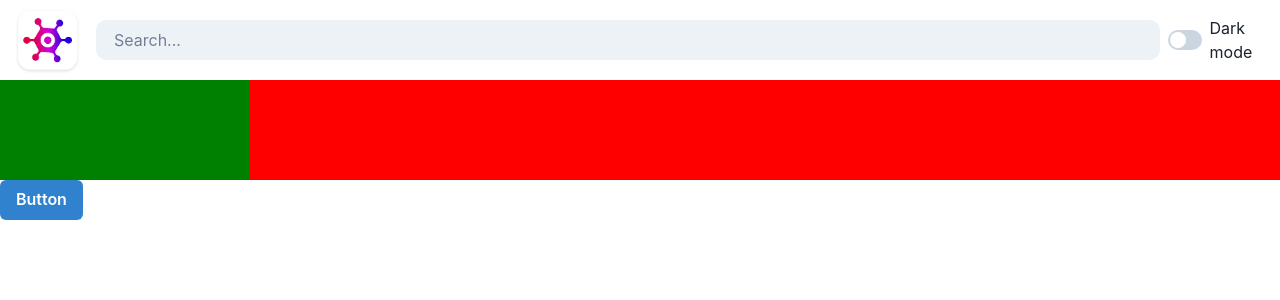
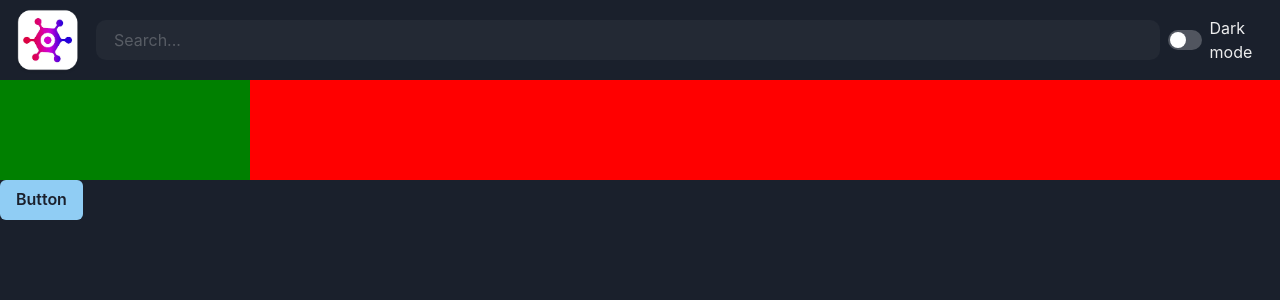
Before and after one commit to Uranus313/safe-room, a React (Vite) app: page / in a window 1280 px wide. Shown: the top 300 px of the page. Built offline with nearby package versions, Linux system fonts and the light colour scheme.

Commit message:
implementing dark mode.

```diff
--- a/index.html
+++ b/index.html
@@ -6,7 +6,7 @@
     <meta name="viewport" content="width=device-width, initial-scale=1.0" />
     <title>Vite + React + TS</title>
   </head>
-  <body data-bs-theme="dark">
+  <body >
     <div id="root"></div>
     <script type="module" src="/src/main.tsx"></script>
   </body>
--- a/src/components/theme.tsx
+++ b/src/components/theme.tsx
@@ -0,0 +1,9 @@
+import { ThemeConfig, extendTheme } from "@chakra-ui/react";
+
+const config: ThemeConfig = {
+    initialColorMode: 'dark'
+  };
+const theme = extendTheme({
+  config
+});
+export default theme
--- a/src/main.tsx
+++ b/src/main.tsx
@@ -1,12 +1,14 @@
 import React from 'react'
 import ReactDOM from 'react-dom/client'
-import { ChakraProvider } from '@chakra-ui/react'
+import { ChakraProvider, ColorModeScript } from '@chakra-ui/react'
 import App from './App.tsx'
+import theme from './components/theme.tsx'
 
 
 ReactDOM.createRoot(document.getElementById('root')!).render(
   <React.StrictMode>
-    <ChakraProvider>
+    <ChakraProvider theme={theme}>
+      <ColorModeScript initialColorMode={ theme.config.initialColorMode}/>
       <App />
     </ChakraProvider>
   </React.StrictMode>,
```
